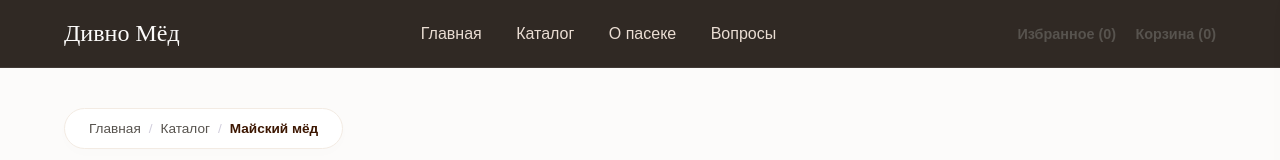
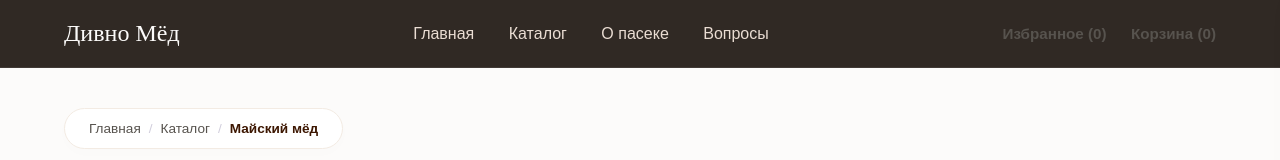
Before and after one commit to m00NLy-2K/divnomed, a plain HTML site: page mayskiy.html in a window 1280 px wide. Shown: the top 160 px of the page. Drawn offline with Linux system fonts and the light colour scheme.

Commit message:
Update mayskiy.html

```diff
--- a/mayskiy.html
+++ b/mayskiy.html
@@ -20,10 +20,10 @@
                 <a href="faq.html">Вопросы</a>
             </nav>
             <div class="header-actions">
-                <div class="fav-widget" style="display: inline-block; margin-right: 15px; cursor: pointer;">
+                <div class="fav-widget" style="display: inline-block; margin-right: 20px; cursor: pointer; font-weight: 600; font-size: 0.95rem;">
                     <span class="action-text">Избранное</span> (<span id="fav-count">0</span>)
                 </div>
-                <div class="cart-widget" id="cartWidget" style="display: inline-block; cursor: pointer;">
+                <div class="cart-widget" id="cartWidget" style="display: inline-block; cursor: pointer; font-weight: 600; font-size: 0.95rem;">
                     <span class="action-text">Корзина</span> (<span id="cart-count">0</span>)
                 </div>
             </div>
```
